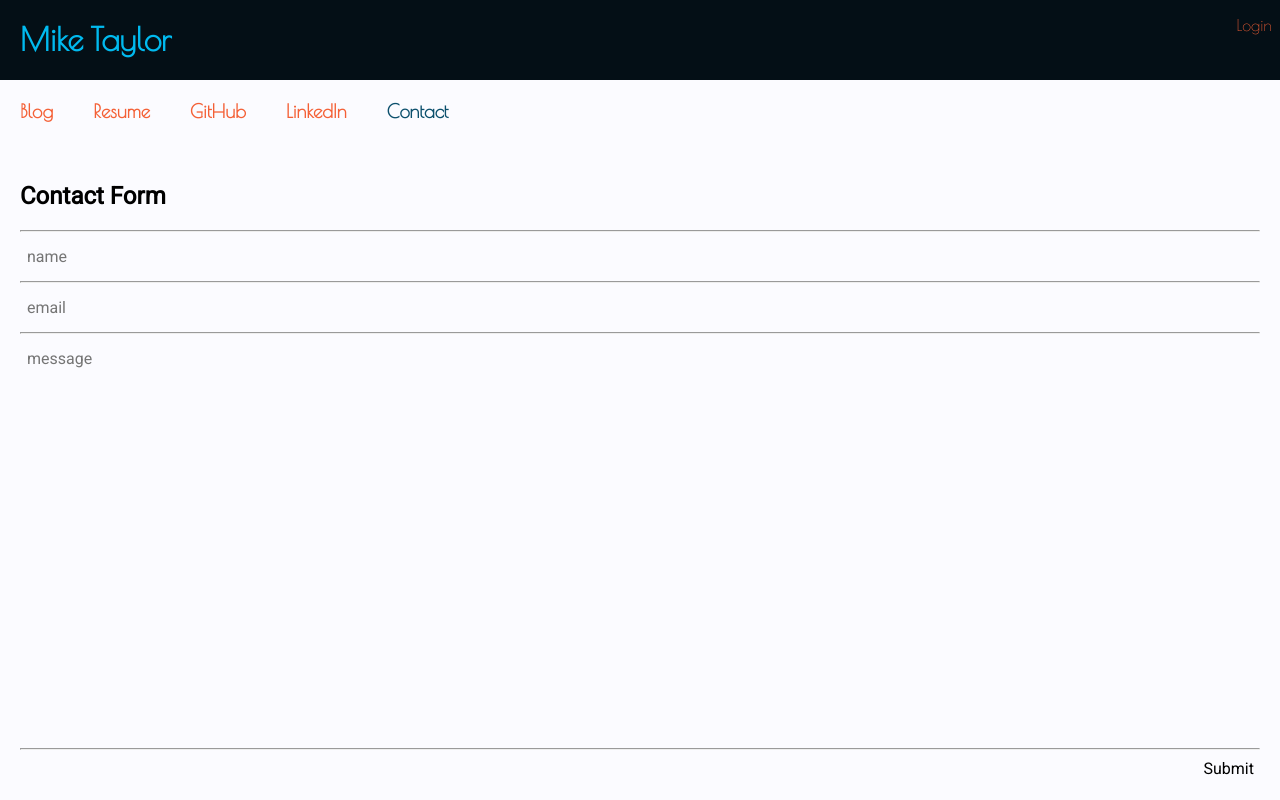
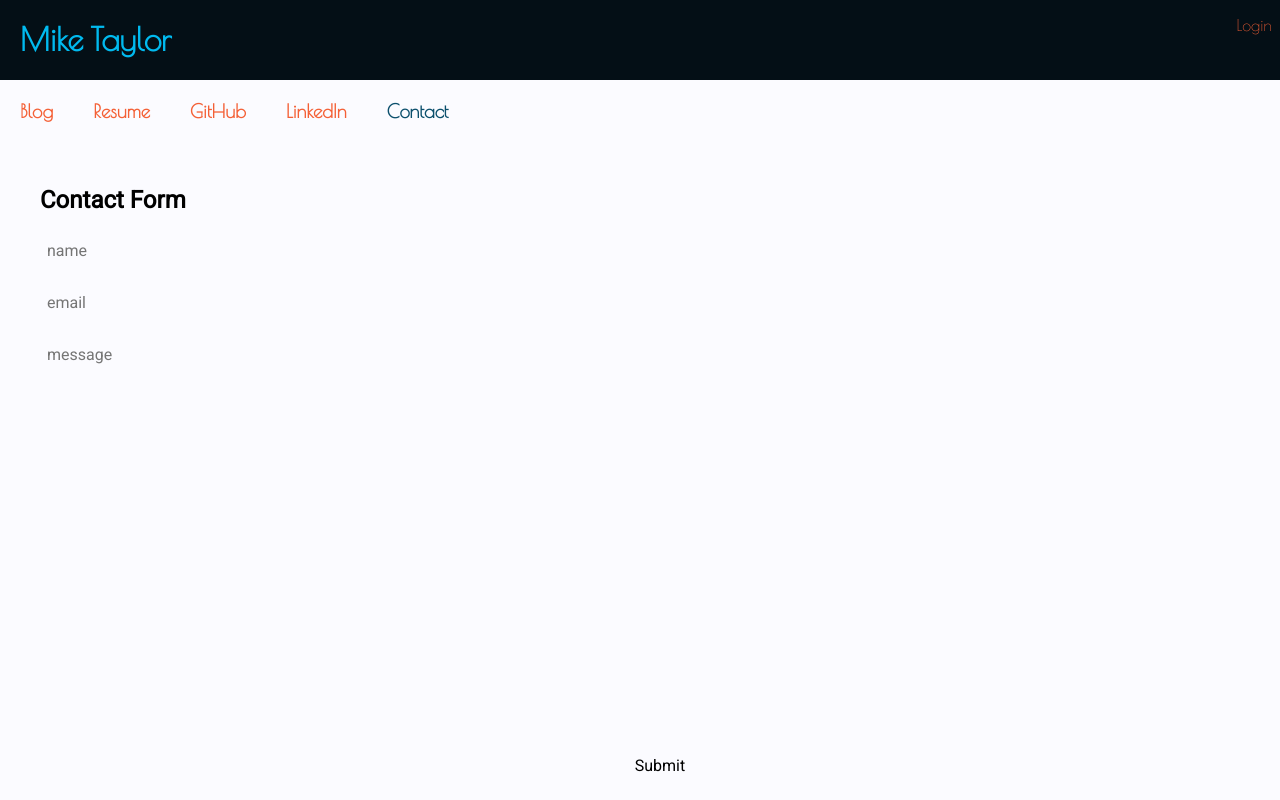
Before and after one commit to mtaylor91/mtaylor.io, an Angular app in the folder frontend/: page /contact in a window 1280 px wide. Built offline with nearby package versions, Linux system fonts and the light colour scheme.

Commit message:
WIP - Initial Spike

```diff
--- a/frontend/src/app/app.component.html
+++ b/frontend/src/app/app.component.html
@@ -1,13 +1,13 @@
 
 <!-- App Container -->
-<div [ngStyle]="containerStyle()">
+<div class="app-container" [ngStyle]="containerStyle()">
 
   <!-- Top Section -->
-  <div [ngStyle]="sectionWrapperStyle('top')">
-    <div [ngStyle]="sectionStyle()">
+  <div class="section-wrapper" [ngStyle]="sectionWrapperStyle('top')">
+    <div class="section" [ngStyle]="sectionStyle('top')">
 
       <!-- Title Logo / Home -->
-      <div [ngStyle]="titleStyle('top')">
+      <div class="app-title" [ngStyle]="titleStyle('top')">
         <a routerLink="/" [ngStyle]="titleLinkStyle">
           <h1 [ngStyle]="titleHeadingStyle()">
             {{heading}}
@@ -16,19 +16,20 @@
       </div>
 
       <!-- Login -->
-      <div [ngStyle]="loginStyle()">
+      <div class="app-login" [ngStyle]="loginStyle()">
         <app-login></app-login>
       </div>
     </div>
   </div>
 
   <!-- Bottom Section -->
-  <div [ngStyle]="sectionWrapperStyle('bottom')">
-    <div [ngStyle]="sectionStyle()">
+  <div class="section-wrapper" [ngStyle]="sectionWrapperStyle('bottom')">
+    <div class="section" [ngStyle]="sectionStyle('bottom')">
 
       <!-- Navigation Bar -->
-      <div [ngStyle]="navStyle">
-        <div *ngFor="let link of links"
+      <div class="app-nav" [ngStyle]="navStyle()">
+        <div class="app-navlink"
+            *ngFor="let link of links"
             routerLinkActive="active"
             [ngStyle]="navlinkStyle(link)">
           <!-- Local links use Angular router -->
--- a/frontend/src/app/app.component.ts
+++ b/frontend/src/app/app.component.ts
@@ -38,20 +38,21 @@ export class AppComponent {
     private colors: AppColorsService,
     private router: Router) { }
 
-  navStyle = {'width': "100%"};
-
   titleLinkStyle = {'text-decoration': 'none'};
 
   containerStyle() {
     return {
       'height': '100%',
+      'display': 'flex',
+      'flex-wrap': 'wrap',
+      'flex-direction': 'column',
       'background-color': this.colors.backgroundComplement
     };
   }
 
   titleStyle(name) {
     var style = {
-      'display': 'inline-block',
+      'display': 'flex',
       'position': 'absolute'
     };
 
@@ -77,10 +78,20 @@ export class AppComponent {
 
   loginStyle() {
     return {
-      'display': 'inline-block',
+      'display': 'flex',
       'position': 'absolute',
       'right': 0
     }
+  }
+
+  navStyle() {
+    return {
+      'width': '100%',
+      'display': 'flex',
+      'flex-grow': 0,
+      'flex-shrink': 0,
+      'flex-direction': 'row'
+    };
   }
 
   navlinkStyle(link) {
@@ -94,9 +105,10 @@ export class AppComponent {
     }
 
     return {
-      'display': 'inline-block',
       'margin': '0px',
       'padding': '20px',
+      'flex-grow': 0,
+      'flex-shrink': 0,
       'background-color': color
     };
   }
@@ -122,14 +134,21 @@ export class AppComponent {
   sectionWrapperStyle(name) {
     var style = {
       'width': '100%',
-      'display': 'block',
-      'position': 'relative'
+      'display': 'flex',
+      'position': 'relative',
+      'flex-shrink': 0
     };
 
     if (this.router.isActive("/", true)) {
       style['height'] = "50%";
     } else {
       style['height'] = "5em";
+
+      if (name == "top") {
+        style['flex-grow'] = 0;
+      } else {
+        style['flex-grow'] = 100;
+      }
     }
 
     if (name == "top") {
@@ -141,11 +160,18 @@ export class AppComponent {
     return style;
   }
 
-  sectionStyle() {
+  sectionStyle(name) {
     var style = {
       'width': '100%',
-      'height': '100%'
+      'display': 'flex',
+      'flex-wrap': 'wrap',
     };
+
+    if (name == 'bottom') {
+      style['justify-content'] = 'center'
+    } else if (name == 'top') {
+      style['justify-content'] = 'left'
+    }
 
     return style;
   }
--- a/frontend/src/app/contact/contact.component.css
+++ b/frontend/src/app/contact/contact.component.css
@@ -1,3 +1,10 @@
+
+:host {
+  width: 100%;
+  display: block;
+  margin-left: 20px;
+  margin-right: 20px;
+}
 
 input, textarea, button {
   font-family: 'Roboto', sans-serif;
--- a/frontend/src/app/contact/contact.component.html
+++ b/frontend/src/app/contact/contact.component.html
@@ -3,8 +3,6 @@
 <div [ngStyle]="contactStyle()">
 
   <h2>Contact Form</h2>
-
-  <hr/>
 
   <div>
     <input [(ngModel)]="nameInput"
@@ -12,7 +10,7 @@
         placeholder="name">
   </div>
 
-  <hr/>
+  <br/>
 
   <div>
     <input [(ngModel)]="emailInput"
@@ -20,7 +18,7 @@
         placeholder="email">
   </div>
 
-  <hr/>
+  <br/>
 
   <div>
     <textarea [(ngModel)]="messageInput"
@@ -29,7 +27,7 @@
     </textarea>
   </div>
 
-  <hr/>
+  <br/>
 
   <button>Submit</button>
 
--- a/frontend/src/app/contact/contact.component.ts
+++ b/frontend/src/app/contact/contact.component.ts
@@ -17,7 +17,10 @@ export class ContactComponent implements OnInit {
   contactStyle() {
     return {
       'margin': '10px',
-      'padding': '10px'
+      'padding': '10px',
+      'width': '100%',
+      'display': 'flex',
+      'flex-direction': 'column',
     }
   }
 
--- a/frontend/src/app/resume/resume-projects.service.ts
+++ b/frontend/src/app/resume/resume-projects.service.ts
@@ -19,7 +19,7 @@ const PROJECTS: ResumeProjectSummary[] = [
   },
   {
     name: "Telecommunications Data-Entry Client",
-    description: "Data entry client for completing responses to phone number porting requests from other carriers",
+    description: "Data entry client for completing responses to phone number porting requests exchanged between carriers",
     features: [
       "Read port requests from an SQL database and prepared them for processing by representatives",
       "Provided a streamlined UI for representatives to process port request orders",
@@ -33,8 +33,8 @@ const PROJECTS: ResumeProjectSummary[] = [
     ]
   },
   {
-    name: "Personal Media Management Solution",
-    description: "Media storage solution, server and player",
+    name: "Home Server",
+    description: "Storage solution, file server and media player",
     features: [
       "Redundant LVM/RAID storage array for media and backups",
       "Media playback with remote control",
@@ -50,7 +50,7 @@ const PROJECTS: ResumeProjectSummary[] = [
   },
   {
     name: "Home Lab/Server/Workstation/Router",
-    description: "Personal computer/server/router",
+    description: "Hypervisor Platform for both Server and Desktop Virtual Machines providing advanced network management and routing features for virtual machines and a small home LAN",
     features: [
       "Linux Hypervisor",
       "Native GPU performance on Desktop VMs",
--- a/frontend/src/app/resume/resume-skills.component.ts
+++ b/frontend/src/app/resume/resume-skills.component.ts
@@ -27,7 +27,7 @@ export class ResumeSkillsComponent implements OnInit {
 
   skillGroupStyle() {
     return {
-      'min-width': '200px'
+      'min-width': '260px'
     }
   }
 }
```
